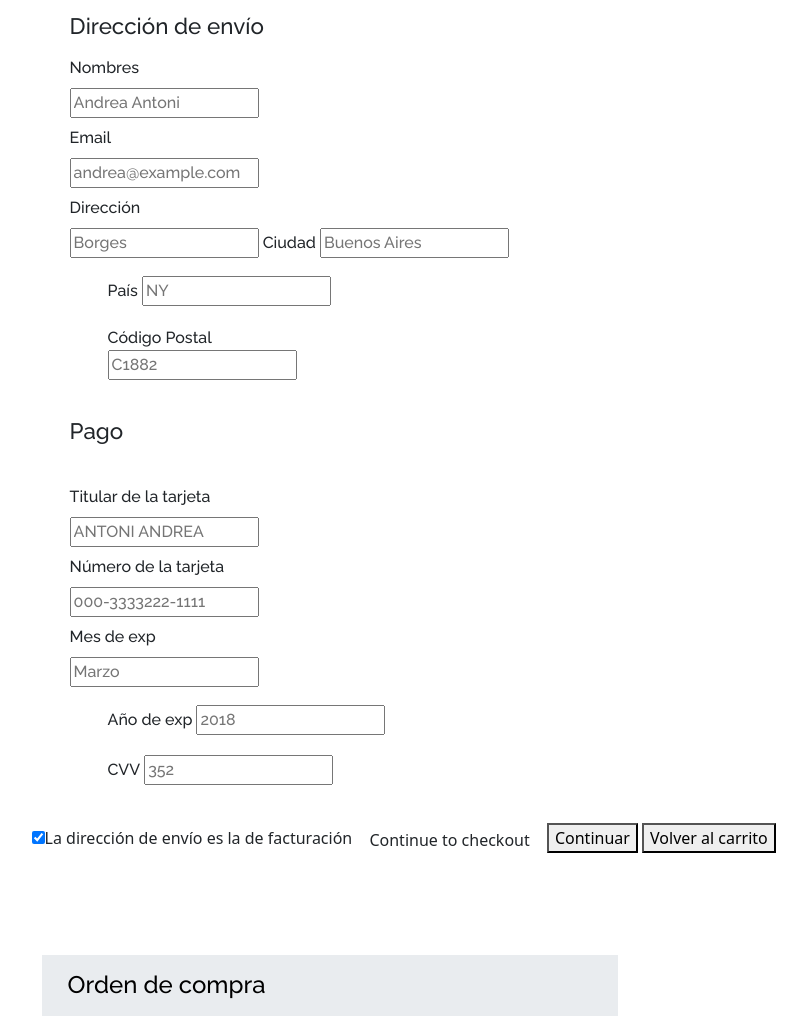
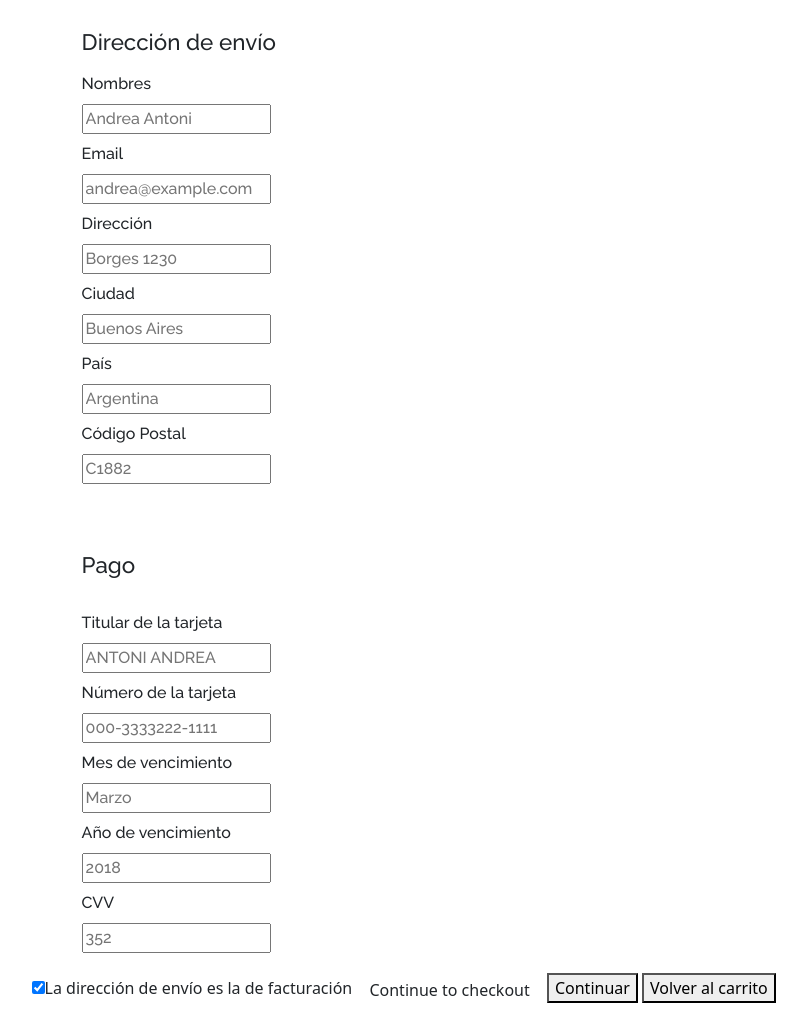
Before and after one commit to TGerzenstein/LibreriaLapacho, a website: page catalogo.html in a window 1280 px wide. Shown: the part 1041-2060 px from the top of the page, without its empty margins (38-845 px from the left). Drawn offline with nearby package versions, Linux system fonts and the light colour scheme.

Commit message:
modified css in cat

```diff
--- a/catalogo.html
+++ b/catalogo.html
@@ -50,14 +50,14 @@
       </div>
     </nav>
   </header>
-  <main class="main-aves">
+  <main class="main-catalog">
   <!-- Shopping cart -->
     <div class="shop-res">
       <p class="shop-title">Resumen del pedido</p>
       <p class="box-res">Total <span id="cart-total">0</span></p>
     </div>
   <!-- List of products -->
-    <div class="clas-birds">
+    <div class="clas-bookss">
       <div class="card" style="width: 18rem; height: 38rem;">
         <img src="/img/VirginiaWoolf.png" class="card-img-top" alt="...">
         <div class="card-body">
@@ -90,6 +90,7 @@
         <form action="#">
           <div class="container">
             <div class="row">
+              <div class="cont-1">
                 <div class="col-50">
                   <h3 class="title-address">Dirección de envío</h3>
                   <label for="fname" class="label-checkOut">Nombres</label>
@@ -97,20 +98,16 @@
                   <label for="email" class="label-checkOut">Email</label>
                   <input type="text" id="email" name="email" placeholder="andrea@example.com">
                   <label for="adr" class="label-checkOut">Dirección</label>
-                <input type="text" id="adr" name="address" placeholder="Borges">
-                <label for="ciudad">Ciudad</label>
+                  <input type="text" id="adr" name="dirección" placeholder="Borges 1230">
+                  <label for="ciudad" class="label-checkOut">Ciudad</label>
                   <input type="text" id="city" name="ciudad" placeholder="Buenos Aires">
-                <div class="row">
-                  <div class="col-50">
-                    <label for="state">País</label>
-                    <input type="text" id="state" name="state" placeholder="NY">
-                  </div>
-                  <div class="col-50">
-                    <label for="zip">Código Postal</label>
-                    <input type="text" id="zip" name="zip" placeholder="C1882">
+                  <label for="state" class="label-checkOut">País</label>
+                  <input type="text" id="state" name="pais" placeholder="Argentina">
+                  <label for="zip" class="label-checkOut">Código Postal</label>
+                  <input type="text" id="zip" name="codigoPostal" placeholder="C1882">
                 </div>
               </div>
-              </div>
+              <div class="cont-2">
                 <div class="col-50">
                   <h3 class="title-payment">Pago</h3>
                   <label for="fname"></label>
@@ -118,17 +115,12 @@
                   <input type="text" id="cname" name="cardname" placeholder="ANTONI ANDREA">
                   <label for="ccnum" class="label-pay">Número de la tarjeta</label>
                   <input type="text" id="ccnum" name="cardnumber" placeholder="000-3333222-1111">
-                <label for="expmonth" class="label-pay">Mes de exp</label>
+                  <label for="expmonth" class="label-pay">Mes de vencimiento</label>
                   <input type="text" id="expmonth" name="expmonth" placeholder="Marzo">
-                <div class="row">
-                  <div class="col-50">
-                    <label for="expyear">Año de exp</label>
+                  <label for="expyear" class="label-pay">Año de vencimiento</label>
                   <input type="text" id="expyear" name="expyear" placeholder="2018">
-                  </div>
-                  <div class="col-50">
-                    <label for="cvv">CVV</label>
+                  <label for="cvv" class="label-pay">CVV</label>
                   <input type="text" id="cvv" name="cvv" placeholder="352">
-                  </div>
                 </div>
               </div>
             </div>
--- a/scss/_main.scss
+++ b/scss/_main.scss
@@ -179,7 +179,7 @@
     }
 }
 
-.main-aves {
+.main-catalog {
 
     .shop-res {
         background-color:#e9ecef;
@@ -203,7 +203,7 @@
         }
     }
 
-    .clas-birds {
+    .clas-bookss {
         display: flex;
         flex-direction: row;
         justify-content: space-evenly;
@@ -229,7 +229,8 @@
                 font-family: 'Raleway', sans-serif;
                 font-size: 1.50rem;
                 padding-left: 6.40rem;
-                margin: 5rem 0rem 1rem;
+                margin: 5rem 0rem 3rem;
+                font-weight: 900;
             }
 
             .container {
@@ -239,6 +240,8 @@
                    display: flex;
                    margin: 0.50rem;
 
+                    .cont-1 {
+
                         .col-50 {
                             padding: 0.625rem 1.875rem;
                             width: 60%;
@@ -246,21 +249,34 @@
 
                             .title-address {
                                 font-size: 1.40rem;
+                                font-weight: 500;
                             }
 
                             .label-checkOut {
                                 display: flex;
                                 padding: 0.5rem 0rem;
                             }
+                        }
+                    }
+
+                    .cont-2 {
+
+                        .col-50 {
+                            padding: 0.625rem 1.875rem;
+                            width: 60%;
+                            font-family: 'Raleway', sans-serif;
 
                             .title-payment {
+                                margin: 3rem 0rem 0rem;
                                 font-size: 1.40rem;
+                                font-weight: 500;
                             }
 
                             .label-pay {
                                 display: flex;
                                 padding: 0.5rem 0rem;
                             }
+
                         }
                     }
 
@@ -285,6 +301,7 @@
                    color: #000;
                    font-size: 1.50rem;
                    padding: 1rem 0.10rem;
+                }
                }
         }
     }
```
Also changed, not shown: css/estilo.css. Lines whose indentation alone changed are shown as unchanged.
